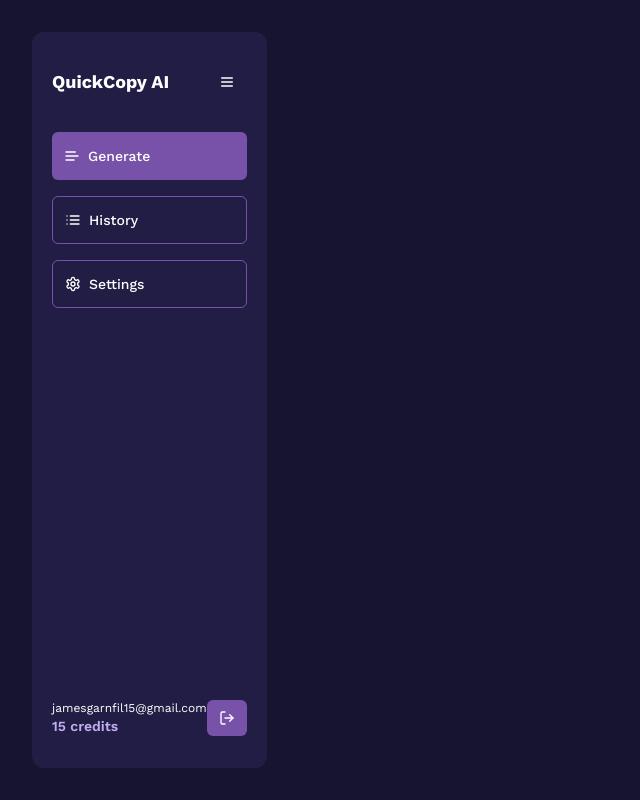
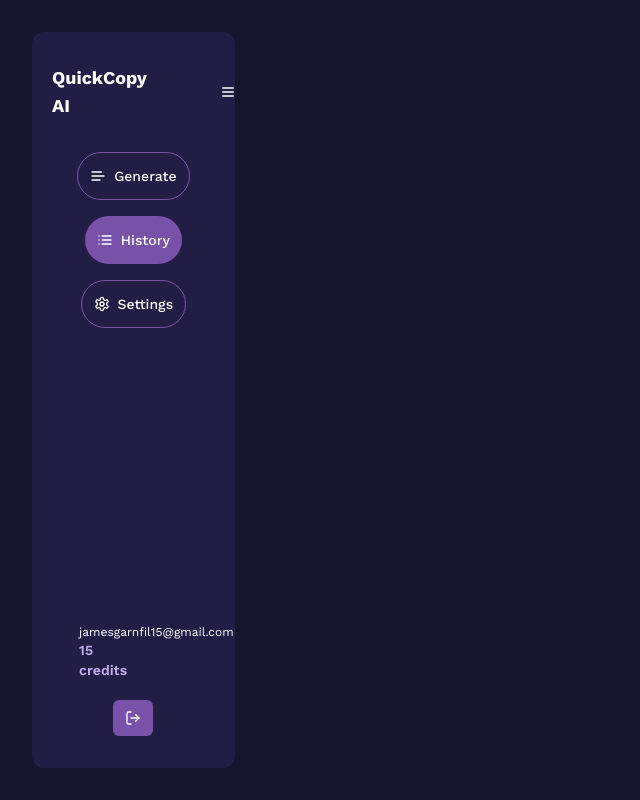
Before and after one commit to Garnfil/quickcopy-ai, a Next.js app: page /account/history in a window 1280 px wide. Shown: the whole page, without its empty margins (0-640 px from the left). Built offline with nearby package versions, Linux system fonts and the light colour scheme; a web font is replaced by a local one.

Commit message:
update clientsidebar

```diff
--- a/components/Sidebar/ClientSidebar.jsx
+++ b/components/Sidebar/ClientSidebar.jsx
@@ -4,60 +4,66 @@ import { useState } from "react";
 import { List, LogOut, Menu, Settings, Text } from "lucide-react";
 import { Button } from "@/components/ui/button";
 import Link from "next/link";
-import { Tooltip, TooltipContent, TooltipProvider, TooltipTrigger } from "@/components/ui/tooltip";
+import {
+    Tooltip,
+    TooltipContent,
+    TooltipProvider,
+    TooltipTrigger,
+} from "@/components/ui/tooltip";
+import { usePathname } from "next/navigation";
 
 export default function ClientSidebar() {
+    const pathname = usePathname();
     const [open, setOpen] = useState(false);
 
+    const navItems = [
+        { href: "/account/dashboard", label: "Generate", icon: <Text /> },
+        { href: "/account/history", label: "History", icon: <List /> },
+        { href: "/account/settings", label: "Settings", icon: <Settings /> },
+    ];
+
     return (
-        <aside className="w-full bg-dashboard-aside rounded-xl md:w-1/5 2xl:w-1/6 h-full p-5">
-            <div className="h-full flex justify-between items-start flex-col">
+        <aside className="w-[100px] bg-dashboard-aside rounded-xl lg:w-1/5 2xl:w-1/6 h-full p-5">
+            <div className="h-full w-full flex justify-between items-start flex-col ">
                 <div className="space-y-5 w-full">
                     <div className="w-full flex justify-between items-center py-3">
-                        <h1 className="font-bold text-lg">QuickCopy AI</h1>
-                        <Button className="p-4 rounded-full bg-transparent">
+                        <h1 className="font-bold text-lg hidden lg:block">
+                            QuickCopy AI
+                        </h1>
+                        <Button className="w-full p-0 rounded-full bg-transparent">
                             <Menu size={30} />
                         </Button>
                     </div>
 
-                    <ul className="w-full space-y-4">
-                        <li>
-                            <Link href={"#"}>
-                                <Button
-                                    variant={`default`}
-                                    className="justify-start text-sm h-12 w-full border-primary hover:bg-primary-200"
-                                >
-                                    <Text /> Generate
-                                </Button>
-                            </Link>
-                        </li>
-                        <li>
-                            <Link href={"#"}>
-                                <Button
-                                    variant={`outline`}
-                                    className="justify-start text-sm h-12 w-full border-primary hover:bg-primary-200"
-                                >
-                                    <List /> History
-                                </Button>
-                            </Link>
-                        </li>
-                        <li>
-                            <Link href={"#"}>
-                                <Button
-                                    variant={`outline`}
-                                    className="justify-start text-sm h-12 w-full border-primary hover:bg-primary-200"
-                                >
-                                    <Settings /> Settings
-                                </Button>
-                            </Link>
-                        </li>
+                    <ul className="w-full flex flex-col gap-4 items-center justify-center">
+                        {navItems.map((item) => (
+                            <li key={item.href}>
+                                <Link href={item.href}>
+                                    <Button
+                                        variant={
+                                            pathname === item.href ? "default" : "outline"
+                                        }
+                                        className="justify-start text-sm w-[40px] h-[40px] lg:h-12 lg:w-full border-primary hover:bg-primary-200 rounded-full"
+                                    >
+                                        {item.icon}{" "}
+                                        <span className="hidden lg:block">
+                                            {item.label}
+                                        </span>
+                                    </Button>
+                                </Link>
+                            </li>
+                        ))}
                     </ul>
                 </div>
 
-                <div className="py-3 w-full flex justify-between items-center">
+                <div className="py-3 w-full flex justify-between items-center sm:flex-col gap-5">
                     <div className="w-2/3">
-                        <h6 className="text-xs">jamesgarnfil15@gmail.com</h6>
-                        <h5 className="text-sm text-primary-200 font-semibold">15 credits </h5>
+                        <h6 className="text-xs hidden lg:block">
+                            jamesgarnfil15@gmail.com
+                        </h6>
+                        <h5 className="text-sm text-primary-200 font-semibold hidden lg:block">
+                            15 <span className="hidden lg:block">credits</span>{" "}
+                        </h5>
                     </div>
                     <TooltipProvider>
                         <Tooltip>
--- /dev/null
+++ b/lib/actions/microcopy.js
@@ -0,0 +1 @@
+"use server";
```
